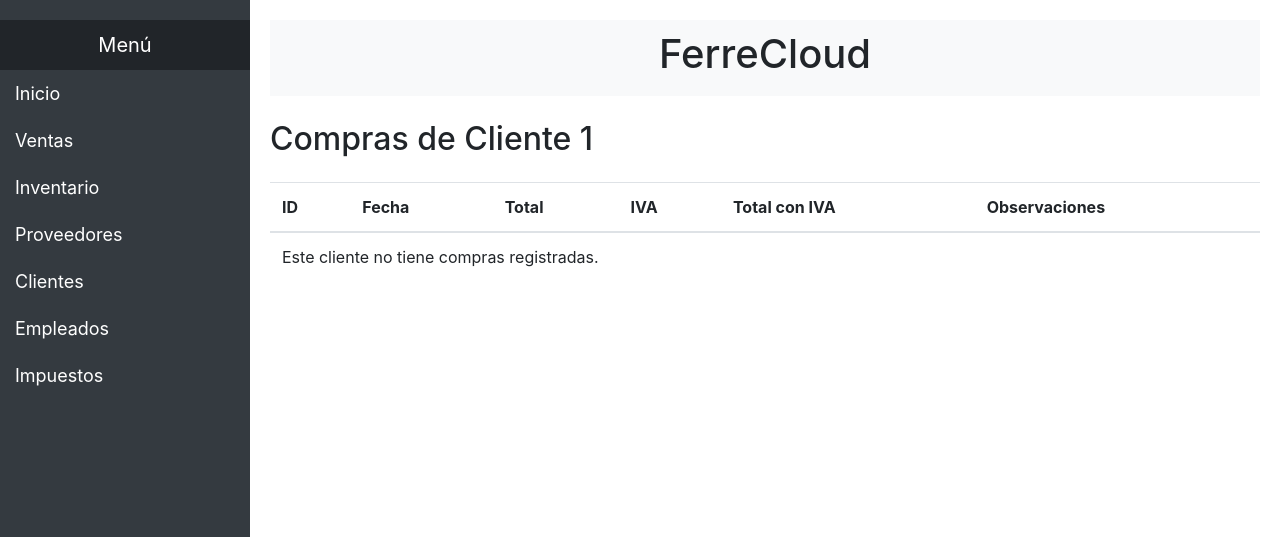
After one commit to alde326/FerreCloud, a Django app: page /clientes/compras/1/ in a window 1280 px wide. The commit adds this page. Shown: the top 537 px of the page. Run offline with Django 5.2, Linux system fonts and the light colour scheme; data comes from the database, SQL or seed files in the repository; data that the repository does not hold is empty; some libraries are stand-ins or nearby versions.

Commit message:
feat: visualizar compras por cliente

```diff
--- a/Clientes/templates/IndexCliente.html
+++ b/Clientes/templates/IndexCliente.html
@@ -43,9 +43,9 @@ Clientes
                         <td>{{ cliente.telefono }}</td>
                         <td>{{ cliente.email }}</td>
                         <td>
-                            <!-- Aquí puedes poner enlaces para editar o eliminar el empleado -->
                             <a href="{% url 'editCliente' cliente.id %}" class="btn btn-sm btn-primary">Editar</a>
                             <a href="{% url 'eliminarCliente' cliente.id %}" class="btn btn-sm btn-danger">Eliminar</a>
+                            <a href="{% url 'comprasCliente' cliente.id %}" class="btn btn-sm btn-info">Ver Compras</a>
                         </td>
                     </tr>
                     {% endfor %}
--- /dev/null
+++ b/Clientes/templates/comprasCliente.html
@@ -0,0 +1,44 @@
+{% extends 'base.html' %}
+
+{% block title %}
+Compras de {{ cliente.nombre }}
+{% endblock %}
+
+{% block content %}
+<div class="container mt-4">
+    <div class="row">
+        <h2>Compras de {{ cliente.nombre }}</h2>
+    </div>
+
+    <div class="row mt-3">
+        <table class="table">
+            <thead>
+                <tr>
+                    <th>ID</th>
+                    <th>Fecha</th>
+                    <th>Total</th>
+                    <th>IVA</th>
+                    <th>Total con IVA</th>
+                    <th>Observaciones</th>
+                </tr>
+            </thead>
+            <tbody>
+                {% for factura in facturas %}
+                <tr>
+                    <td>{{ factura.id }}</td>
+                    <td>{{ factura.fecha }}</td>
+                    <td>{{ factura.total }}</td>
+                    <td>{{ factura.iva }}</td>
+                    <td>{{ factura.total_con_iva }}</td>
+                    <td>{{ factura.observacion }}</td>
+                </tr>
+                {% empty %}
+                <tr>
+                    <td colspan="6">Este cliente no tiene compras registradas.</td>
+                </tr>
+                {% endfor %}
+            </tbody>
+        </table>
+    </div>
+</div>
+{% endblock %}
--- a/Clientes/urls.py
+++ b/Clientes/urls.py
@@ -7,5 +7,6 @@ urlpatterns = [
     path('crearCliente/', views.crearCliente, name='crearCliente'),
     path('editar/<int:clienteID>/', views.editCliente, name='editCliente'),
     path('eliminar/<int:clienteID>/', views.eliminarCliente, name='eliminarCliente'),
+    path('compras/<int:clienteID>/', views.comprasCliente, name='comprasCliente'),
 
 ]
--- a/Clientes/views.py
+++ b/Clientes/views.py
@@ -1,11 +1,13 @@
 from django.shortcuts import render, redirect, get_object_or_404
 from .forms import ClienteForm  # Importa el formulario de cliente
 from .models import Cliente
+from Ventas.models import Factura
 
 
 def indexClientes(request):
     clientes = Cliente.objects.filter(eliminado=False)  # Filtrar clientes que no están eliminados
     return render(request, 'indexCliente.html', {'clientes': clientes})
+
 
 def crearCliente(request):
     if request.method == 'POST':
@@ -18,6 +20,7 @@ def crearCliente(request):
 
     return render(request, 'crearCliente.html', {'form': form})
 
+
 def editCliente(request, clienteID):
     cliente = get_object_or_404(Cliente, id=clienteID)
     if request.method == "POST":
@@ -29,8 +32,15 @@ def editCliente(request, clienteID):
         form = ClienteForm(instance=cliente)
     return render(request, 'editCliente.html', {'form': form})
 
+
 def eliminarCliente(request, clienteID):
     cliente = get_object_or_404(Cliente, id=clienteID)
     cliente.eliminado = True
     cliente.save()
     return redirect('indexClientes')
+
+
+def comprasCliente(request, clienteID):
+    cliente = get_object_or_404(Cliente, id=clienteID)
+    facturas = Factura.objects.filter(cliente=cliente)
+    return render(request, 'comprasCliente.html', {'cliente': cliente, 'facturas': facturas})
```
Also changed, not shown: Ventas/views.py (line endings or trailing spaces).
